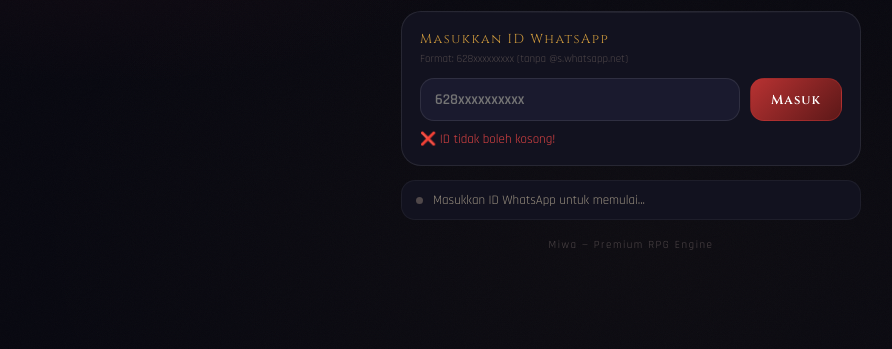
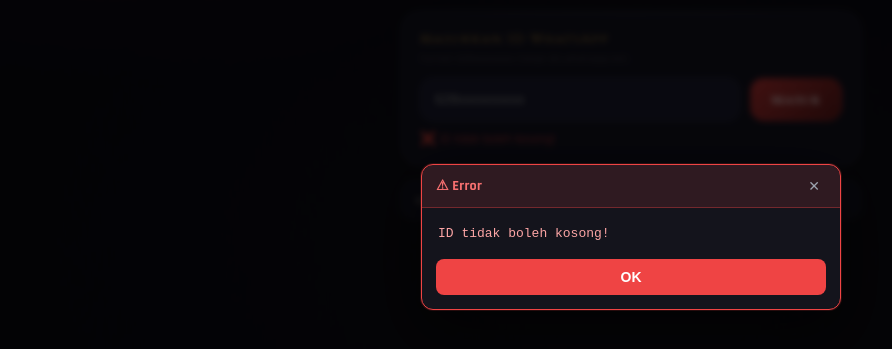
Before and after one commit to dikzzgans424-star/RPG, a website: page public/index.html in a window 1280 px wide. Both pictures are taken after a click on the button "Masuk". Shown: the part 163-512 px from the top of the page, without its empty margins (9-901 px from the left). Drawn offline with Linux system fonts and the light colour scheme.

Commit message:
Add files via upload

```diff
--- a/public/app.js
+++ b/public/app.js
@@ -59,11 +59,38 @@ function showError(msg) {
     el.style.display = 'block';
     $('senderIdInput').classList.add('shake');
     setTimeout(() => $('senderIdInput').classList.remove('shake'), 400);
+    showErrorModal(msg);
 }
 
 function hideError() {
     $('loginError').style.display = 'none';
 }
+
+// ─── ERROR POPUP MODAL (console-log style) ───
+function showErrorModal(msg) {
+    const overlay = $('errorModalOverlay');
+    const msgEl   = $('errorModalMsg');
+    if (!overlay || !msgEl) return;
+    msgEl.textContent = String(msg);
+    overlay.style.display = 'flex';
+}
+
+function hideErrorModal() {
+    const overlay = $('errorModalOverlay');
+    if (overlay) overlay.style.display = 'none';
+}
+
+document.addEventListener('DOMContentLoaded', () => {
+    const overlay = $('errorModalOverlay');
+    if (overlay) {
+        overlay.addEventListener('click', (e) => {
+            if (e.target === overlay) hideErrorModal();
+        });
+    }
+});
+document.addEventListener('keydown', (e) => {
+    if (e.key === 'Escape') hideErrorModal();
+});
 
 // ─── SHOW DASHBOARD ───
 function showDashboard(data) {
@@ -1494,7 +1521,7 @@ async function confirmBuy() {
             body: JSON.stringify({ senderId: senderId(), itemKey: shopBuyTarget.key, qty }),
         });
         const data = await res.json();
-        if (!data.ok) { alert(`❌ ${data.error}`); return; }
+        if (!data.ok) { showErrorModal(`❌ ${data.error}`); return; }
 
         currentUser = { ...currentUser, ...data.user };
         updateCharStats(currentUser);
@@ -1502,7 +1529,7 @@ async function confirmBuy() {
         closeBuyModal();
         await loadShopItems(); // refresh limit harian & owned count
         showLifeLog(`🛒 Berhasil beli <b>${qty}x ${data.bought.name}</b> — -${fmt(data.totalGold)} 🪙`);
-    } catch { alert('❌ Gagal terhubung ke server.'); }
+    } catch { showErrorModal('❌ Gagal terhubung ke server.'); }
 }
 
 // ════════════════════════════════════════
@@ -1605,13 +1632,13 @@ async function doEquip(idx, force) {
             if (data.needForce && confirm(`${data.error}\n\nPaksa pakai item rusak ini? (Tidak ada bonus stat)`)) {
                 return doEquip(idx, true);
             }
-            alert(data.error);
+            showErrorModal(data.error);
             return;
         }
         invData = data;
         renderInventory();
         await refreshCharacterStats();
-    } catch (e) { alert('❌ Gagal equip item.'); }
+    } catch (e) { showErrorModal('❌ Gagal equip item.'); }
 }
 
 async function doUnequip(slot) {
@@ -1622,11 +1649,11 @@ async function doUnequip(slot) {
             body: JSON.stringify({ senderId: senderId(), action: 'unequip', slot }),
         });
         const data = await res.json();
-        if (!data.ok) { alert(data.error); return; }
+        if (!data.ok) { showErrorModal(data.error); return; }
         invData = data;
         renderInventory();
         await refreshCharacterStats();
-    } catch (e) { alert('❌ Gagal unequip item.'); }
+    } catch (e) { showErrorModal('❌ Gagal unequip item.'); }
 }
 
 async function doRepair(idx) {
@@ -1637,11 +1664,11 @@ async function doRepair(idx) {
             body: JSON.stringify({ senderId: senderId(), action: 'repair', idx }),
         });
         const data = await res.json();
-        if (!data.ok) { alert(data.error); return; }
+        if (!data.ok) { showErrorModal(data.error); return; }
         invData = data;
         renderInventory();
-        alert(data.message);
-    } catch (e) { alert('❌ Gagal repair item.'); }
+        showErrorModal(data.message);
+    } catch (e) { showErrorModal('❌ Gagal repair item.'); }
 }
 
 // Refresh char-card stats (gold/atk/def etc) tanpa reload halaman penuh
--- a/public/index.html
+++ b/public/index.html
@@ -9,6 +9,18 @@
   <link rel="stylesheet" href="style.css">
 </head>
 <body>
+
+<!-- Error Popup Modal (console-log style) -->
+<div id="errorModalOverlay" class="error-modal-overlay" style="display:none">
+  <div class="error-modal-box">
+    <div class="error-modal-header">
+      <span class="error-modal-title">⚠ Error</span>
+      <button class="error-modal-close" onclick="hideErrorModal()">✕</button>
+    </div>
+    <pre id="errorModalMsg" class="error-modal-msg"></pre>
+    <button class="error-modal-okbtn" onclick="hideErrorModal()">OK</button>
+  </div>
+</div>
 
 <div class="container">
 
--- a/public/style.css
+++ b/public/style.css
@@ -2384,3 +2384,87 @@ body::after {
   cursor: pointer;
 }
 .rt-flee:hover { color: var(--text-primary); border-color: var(--gold-dim); }
+
+/* ══════════════════════════════════════
+   ERROR POPUP MODAL (console-log style)
+══════════════════════════════════════ */
+.error-modal-overlay {
+  position: fixed;
+  inset: 0;
+  background: rgba(0, 0, 0, 0.65);
+  backdrop-filter: blur(3px);
+  display: flex;
+  align-items: center;
+  justify-content: center;
+  z-index: 9999;
+  padding: 20px;
+  animation: errFadeIn 0.15s ease;
+}
+@keyframes errFadeIn {
+  from { opacity: 0; }
+  to { opacity: 1; }
+}
+.error-modal-box {
+  width: 100%;
+  max-width: 420px;
+  background: #14141c;
+  border: 1px solid #ef4444;
+  border-radius: 12px;
+  box-shadow: 0 0 0 1px rgba(239,68,68,0.15), 0 20px 60px rgba(0,0,0,0.6);
+  overflow: hidden;
+  animation: errPopIn 0.18s ease;
+}
+@keyframes errPopIn {
+  from { opacity: 0; transform: scale(0.92) translateY(8px); }
+  to   { opacity: 1; transform: scale(1) translateY(0); }
+}
+.error-modal-header {
+  display: flex;
+  align-items: center;
+  justify-content: space-between;
+  background: rgba(239, 68, 68, 0.12);
+  border-bottom: 1px solid rgba(239, 68, 68, 0.35);
+  padding: 10px 14px;
+}
+.error-modal-title {
+  color: #f87171;
+  font-weight: 700;
+  font-size: 14px;
+  letter-spacing: 0.3px;
+}
+.error-modal-close {
+  background: transparent;
+  border: none;
+  color: #9ca3af;
+  font-size: 14px;
+  cursor: pointer;
+  line-height: 1;
+  padding: 4px 6px;
+}
+.error-modal-close:hover { color: #fff; }
+.error-modal-msg {
+  margin: 0;
+  padding: 16px;
+  color: #fca5a5;
+  font-family: 'Courier New', monospace;
+  font-size: 13px;
+  line-height: 1.5;
+  white-space: pre-wrap;
+  word-break: break-word;
+  max-height: 50vh;
+  overflow-y: auto;
+}
+.error-modal-okbtn {
+  display: block;
+  width: calc(100% - 28px);
+  margin: 0 14px 14px;
+  background: #ef4444;
+  border: none;
+  color: #fff;
+  font-weight: 700;
+  padding: 10px;
+  border-radius: 8px;
+  cursor: pointer;
+  font-size: 14px;
+}
+.error-modal-okbtn:hover { background: #dc2626; }
```
